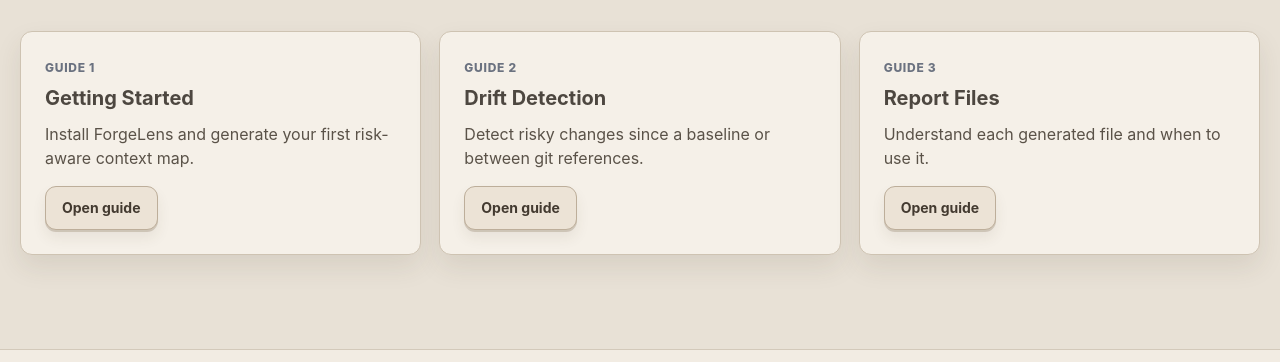
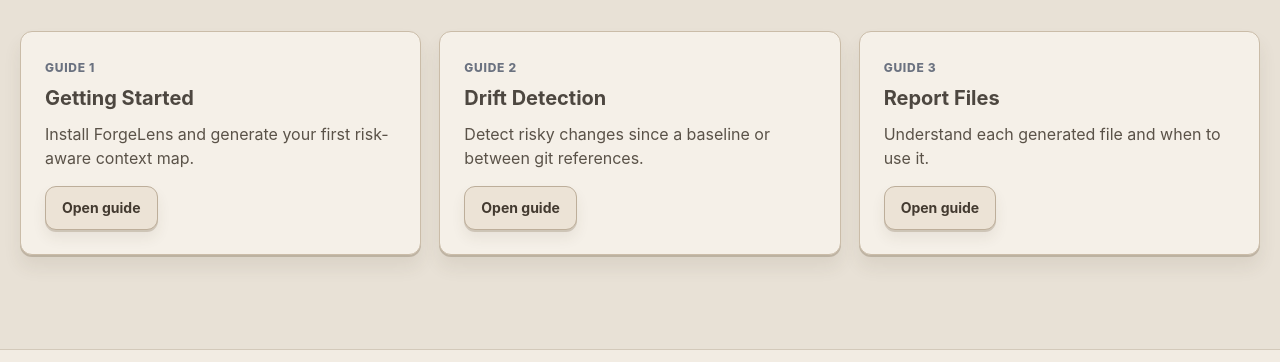
Before and after one commit to tawachdev/forgelens, an Astro site in the folder site/: page /docs in a window 1280 px wide. Shown: the part 391-753 px from the top of the page. Built offline with nearby package versions, Linux system fonts and the light colour scheme; Astro itself is replaced by a stand-in of ours.

Commit message:
fix(styles): enhance info card styling with border and shadow for improved visibility

```diff
--- a/site/src/styles/global.css
+++ b/site/src/styles/global.css
@@ -814,6 +814,14 @@
   gap: 18px;
 }
 
+.docs-grid .info-card {
+  position: relative;
+  border-color: #cabca8;
+  box-shadow:
+    0 2px 0 rgba(138, 122, 99, 0.38),
+    0 12px 18px rgba(79, 64, 42, 0.09);
+}
+
 .doc-list {
   margin-top: 12px;
   padding-left: 18px;
```
